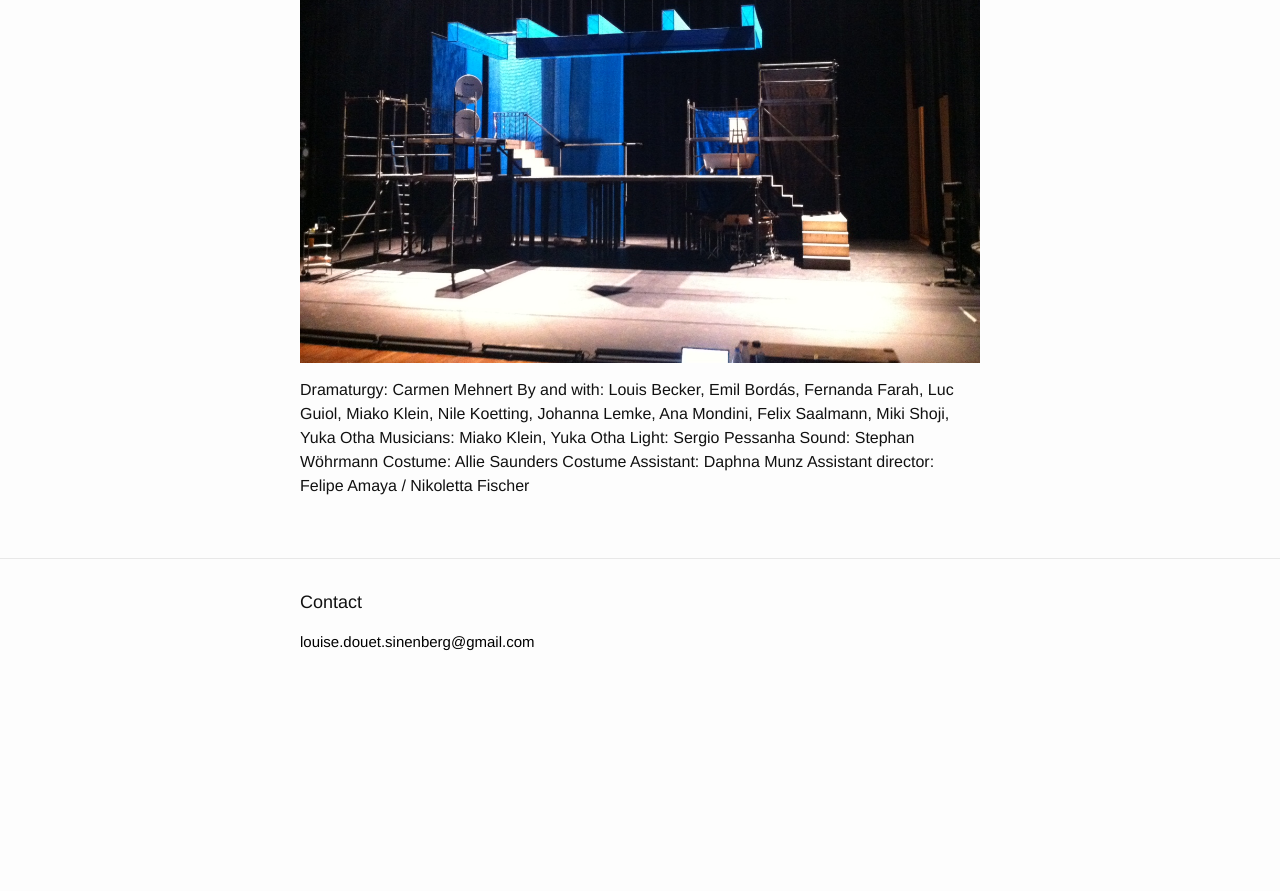
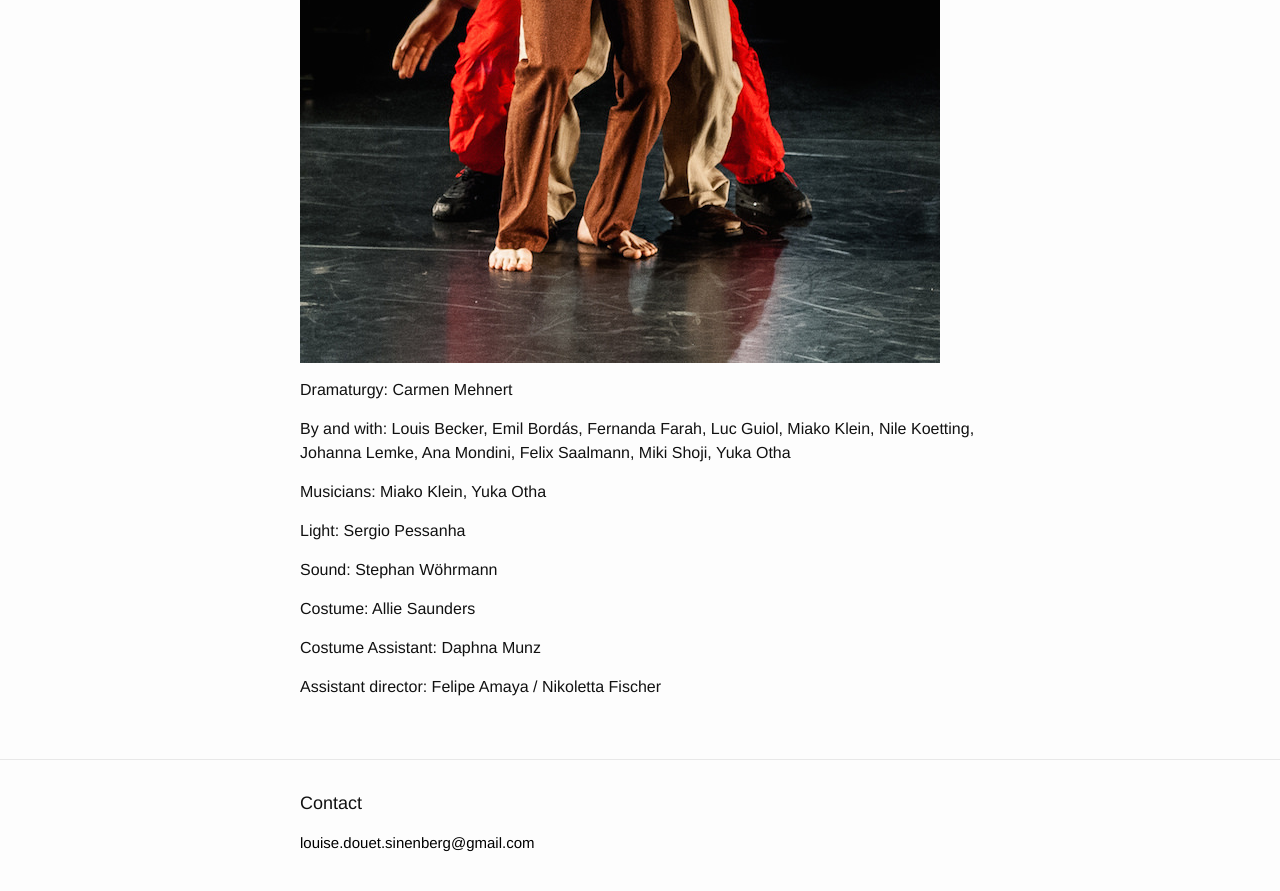
Before and after one commit to louiseds/louiseds.github.io, a Jekyll site: the page built from _posts/2016-11-15-the-past.md, in a window 1280 px wide and 900 px high, scrolled down 4530 px. Shown: the top 891 px of the window. Built offline with Jekyll 4.4.1, drawn with Linux system fonts in a browser that asks for light colours; before the commit the page ends 5229 px from its top, so only the background shows below that.

Commit message:
Updated 2016-11-15-the-past.md

```diff
--- a/_posts/2016-11-15-the-past.md
+++ b/_posts/2016-11-15-the-past.md
@@ -15,23 +15,31 @@
 Produit en 2014 par la compagnie **Dorkyparks**
 Et co-produit par le théâtre **Hellerau** (European Center for the Arts Dresden) et le théâtre de la **Schaubühne** de Berlin.
 
-![15712633290_d249c430bf_b - copie.jpg]({{site.baseurl}}/images/15712633290_d249c430bf_b - copie.jpg)
-
 ![the_past3_2439b - copie.jpg]({{site.baseurl}}/images/the_past3_2439b - copie.jpg)
 
 ![553460552.jpg]({{site.baseurl}}/images/553460552.jpg)
 
 ![the_past3_2286 - copie.jpg]({{site.baseurl}}/images/the_past3_2286 - copie.jpg)
 
+![image2.jpeg]({{site.baseurl}}/images/image2.jpeg)
+
+![15712633290_d249c430bf_b - copie.jpg]({{site.baseurl}}/images/15712633290_d249c430bf_b - copie.jpg)
+
 ![15277690554_b01c78c9eb_b - copie.jpg]({{site.baseurl}}/images/15277690554_b01c78c9eb_b - copie.jpg)
 
-![image2.jpeg]({{site.baseurl}}/images/image2.jpeg)
 
 Dramaturgy: Carmen Mehnert
+
 By and with: Louis Becker, Emil Bordás, Fernanda Farah, Luc Guiol, Miako Klein, Nile Koetting, Johanna Lemke, Ana Mondini, Felix Saalmann, Miki Shoji, Yuka Otha
+
 Musicians: Miako Klein, Yuka Otha
+
 Light: Sergio Pessanha
+
 Sound: Stephan Wöhrmann
+
 Costume: Allie Saunders
+
 Costume Assistant: Daphna Munz
+
 Assistant director: Felipe Amaya / Nikoletta Fischer
```
